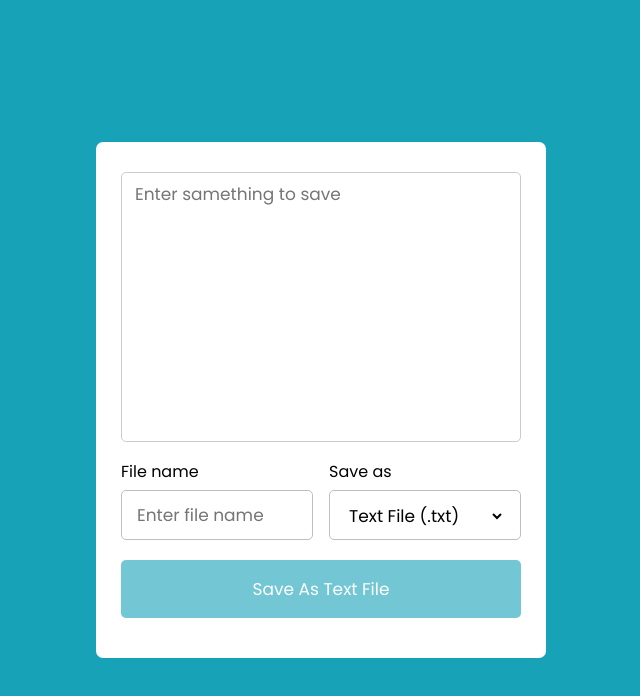
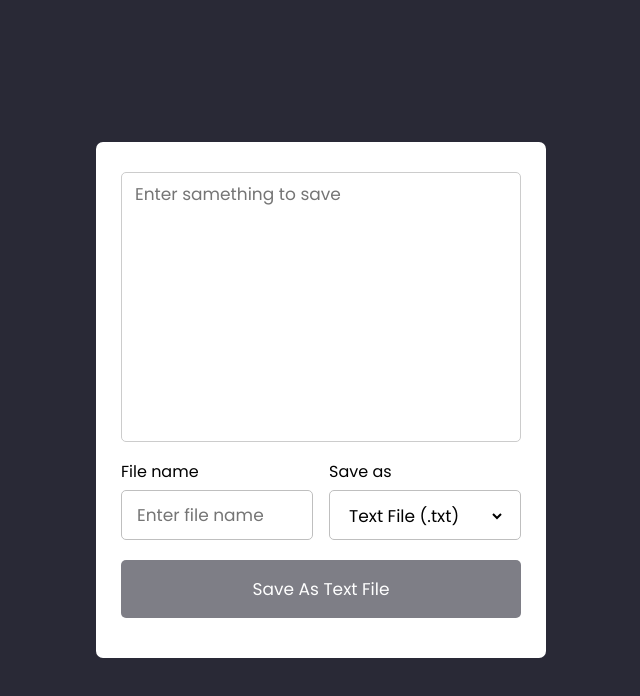
Before and after one commit to NicolauAlfredo/save-text-as-file, a plain HTML site: page index.html in a window 1280 px wide. Shown: the whole page, without its empty margins (319-959 px from the left). Drawn offline with Linux system fonts and the light colour scheme.

Commit message:
CSS changes

```diff
--- a/css/style.css
+++ b/css/style.css
@@ -12,7 +12,7 @@ body {
     display: flex;
     align-items: center;
     justify-content: center;
-    background: #17A2B8;
+    background: #292936;
     min-height: 100vh;
 }
 
@@ -67,7 +67,7 @@ body {
     margin-top: 20px;
     padding: 16px 0;
     cursor: pointer;
-    background: #17A2B8;
+    background: #292936;
     opacity: 0.6;
     pointer-events: none;
 }
```
